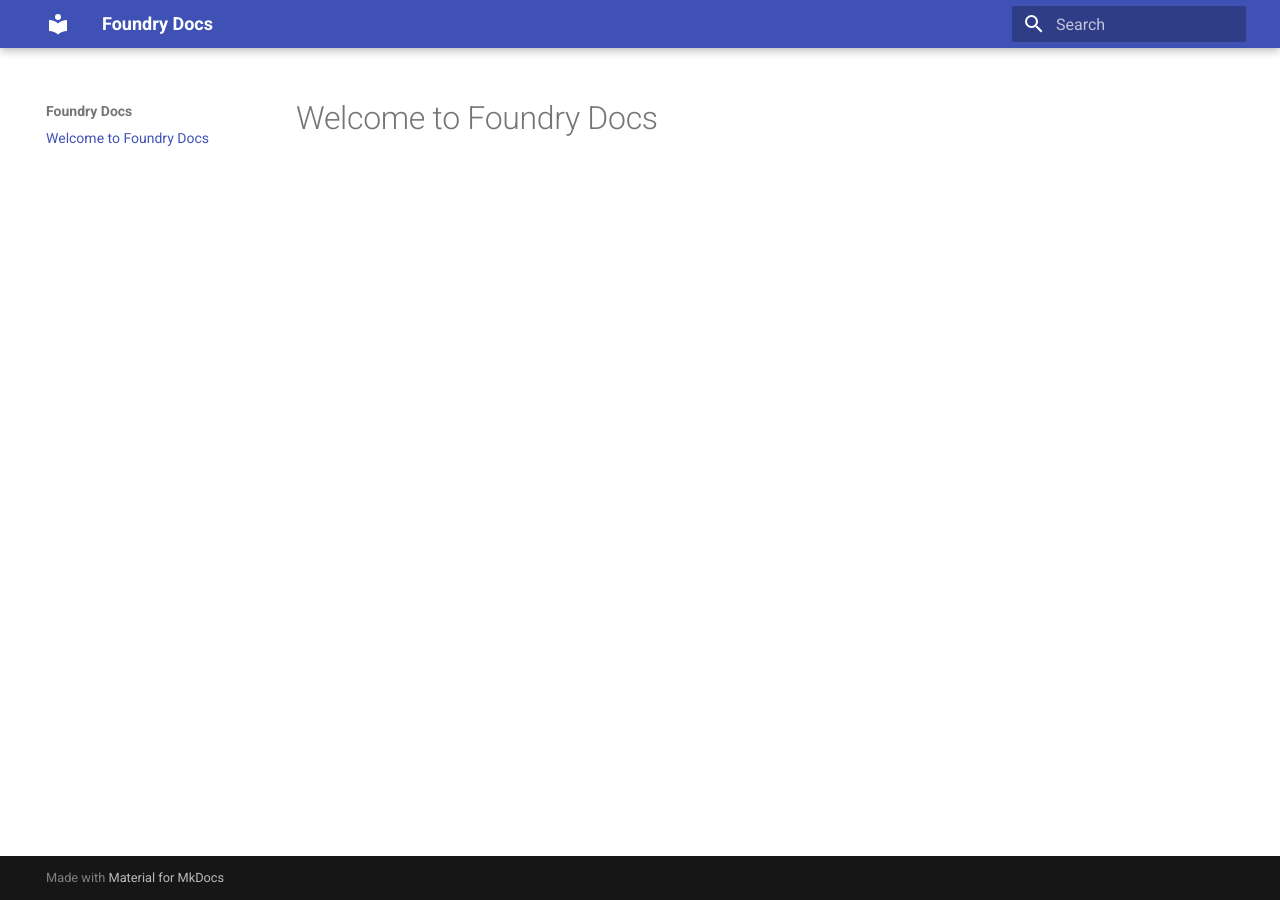
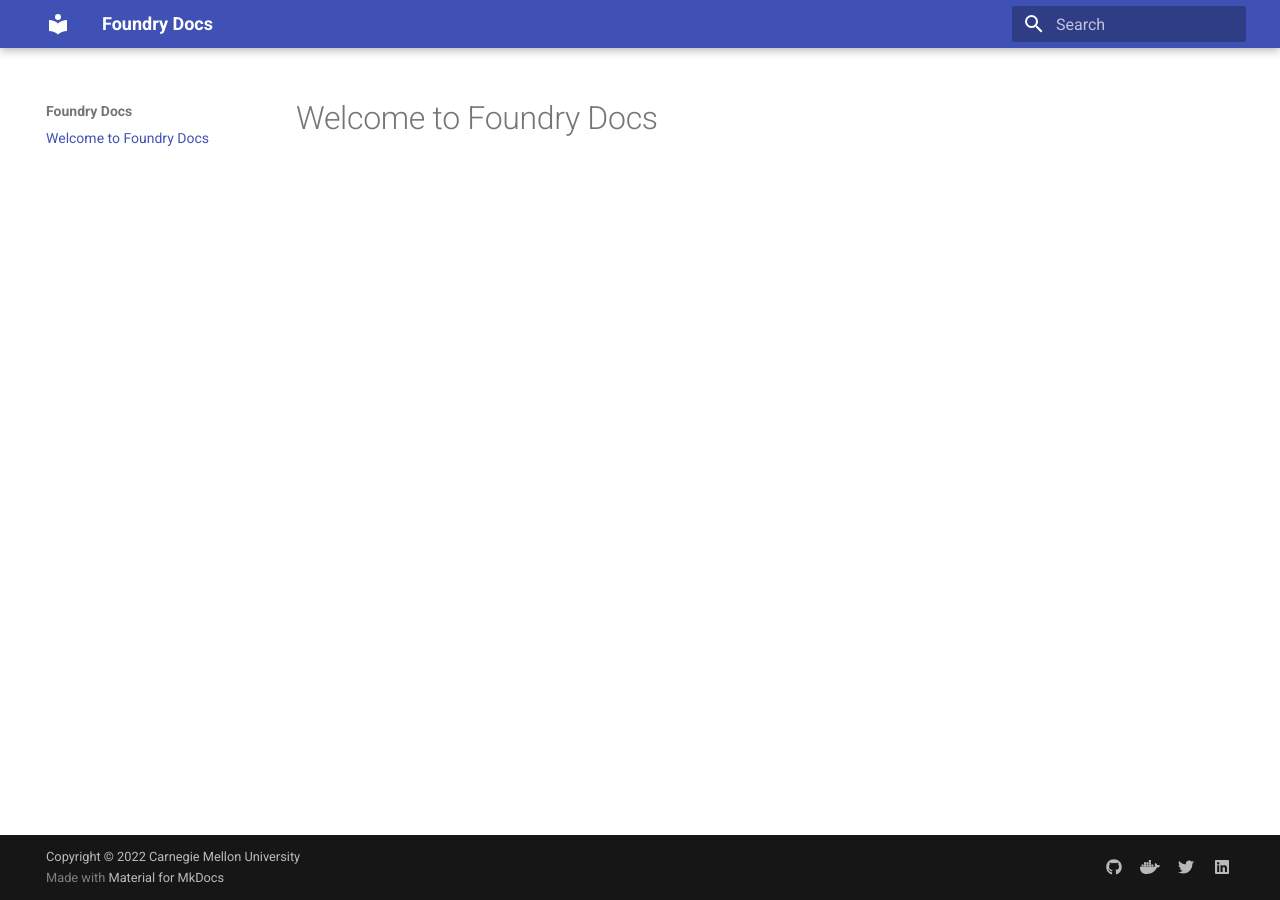
Before and after one commit to cmu-sei/foundry-docs, an MkDocs documentation site: the page built from docs/index.md, in a window 1280 px wide. Built offline with MkDocs 1.6.1 and Material for MkDocs 9.7.7, drawn with Linux system fonts in a browser that asks for light colours.

Commit message:
add branding

```diff
--- a/mkdocs.yml
+++ b/mkdocs.yml
@@ -1,3 +1,14 @@
 site_name: Foundry Docs
 theme:
   name: material
+copyright: Copyright &copy; 2022 Carnegie Mellon University
+extra:
+  social:
+    - icon: fontawesome/brands/github
+      link: https://github.com/cmu-sei
+    - icon: fontawesome/brands/docker
+      link: https://hub.docker.com/u/cmusei
+    - icon: fontawesome/brands/twitter
+      link: https://twitter.com/sei_cmu
+    - icon: fontawesome/brands/linkedin
+      link: https://www.linkedin.com/company/software-engineering-institute/
```
